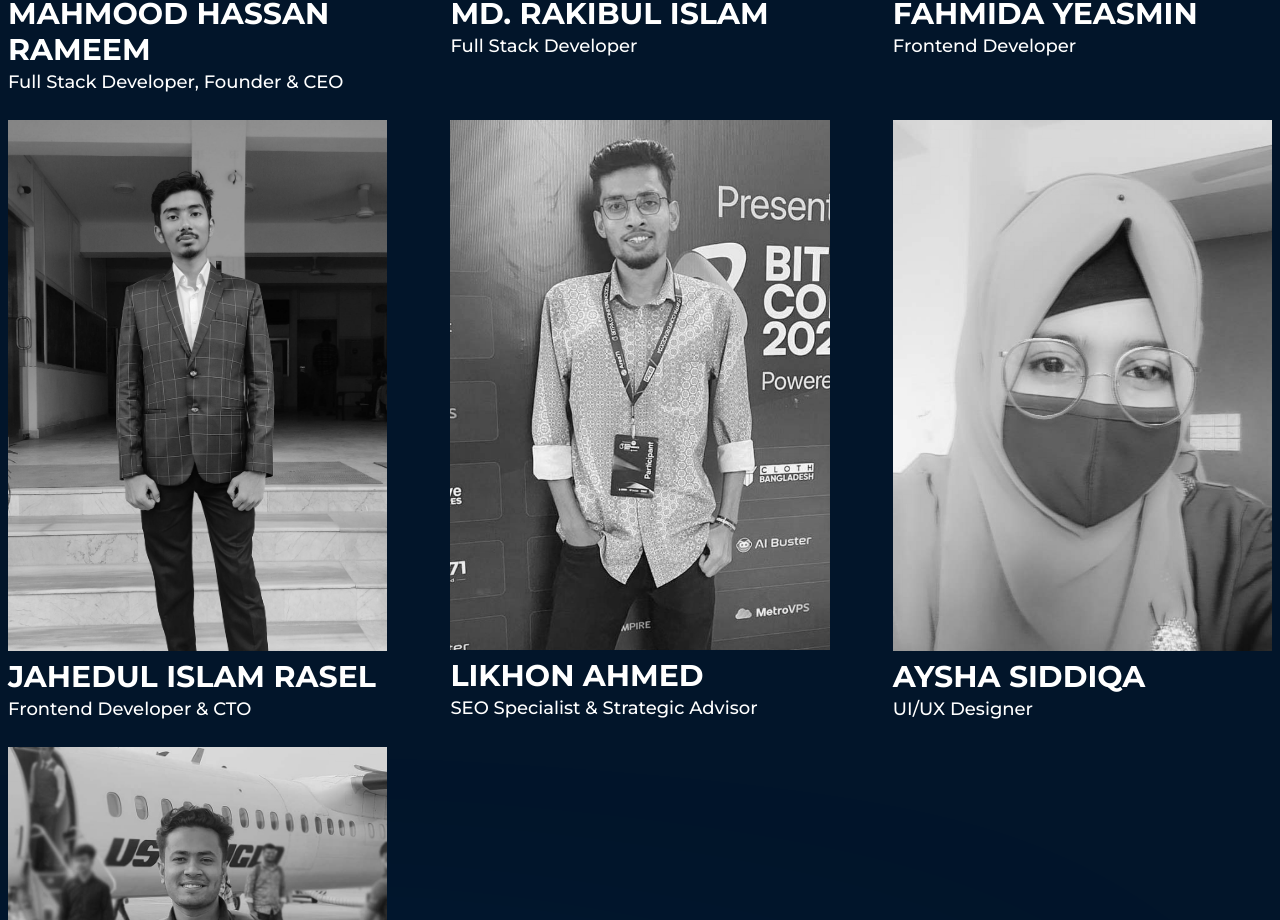
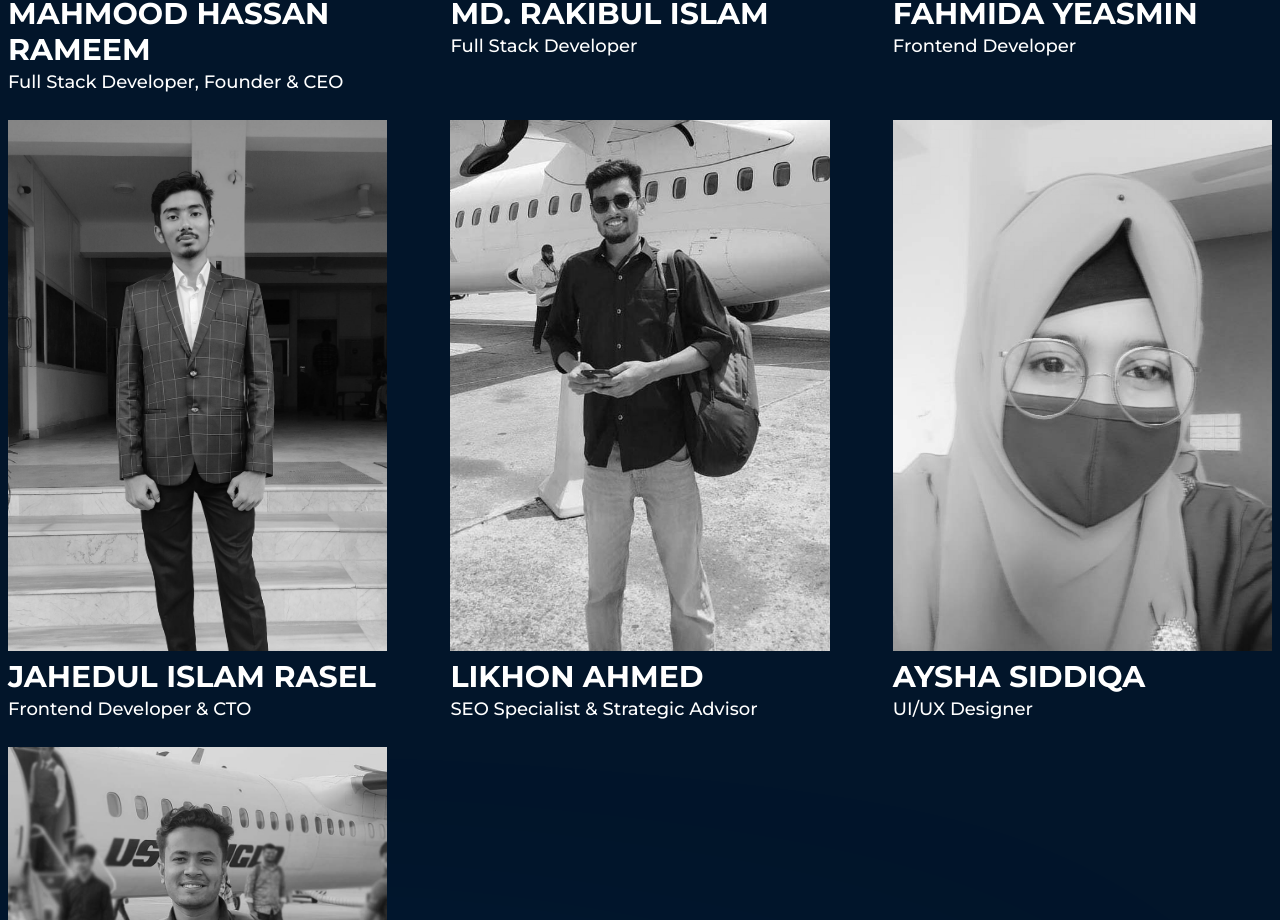
Before and after one commit to rameem2003/rol-studio-bangladesh, a Next.js app: page /teams in a window 1280 px wide. Shown: the part 1020-1940 px from the top of the page. Built offline with nearby package versions, Linux system fonts and the light colour scheme.

Commit message:
image update

```diff
--- a/src/assets/data/teams.js
+++ b/src/assets/data/teams.js
@@ -26,7 +26,7 @@ export const teams = [
   {
     id: 4,
     name: "Likhon Ahmed",
-    image: "/likhon.jpg",
+    image: "/likhon1.jpg",
     role: "SEO Specialist & Strategic Advisor",
   },
   {
```
Also changed, not shown: public/likhon1.jpg (added).
